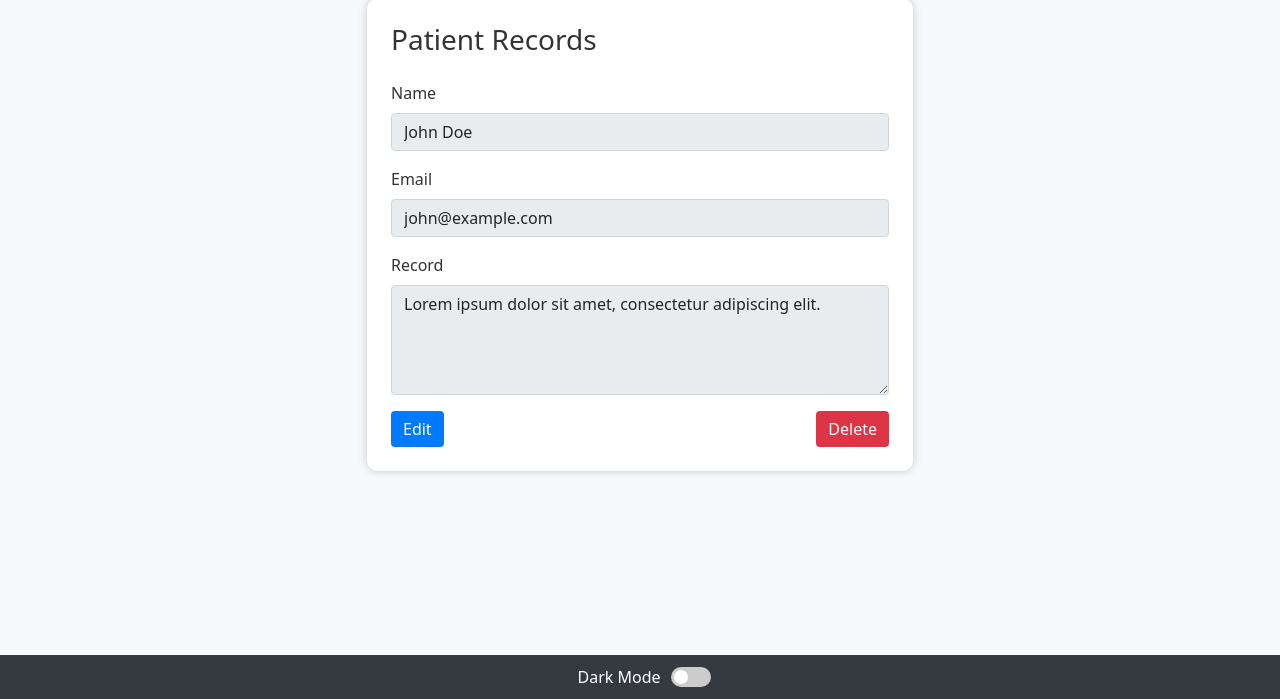
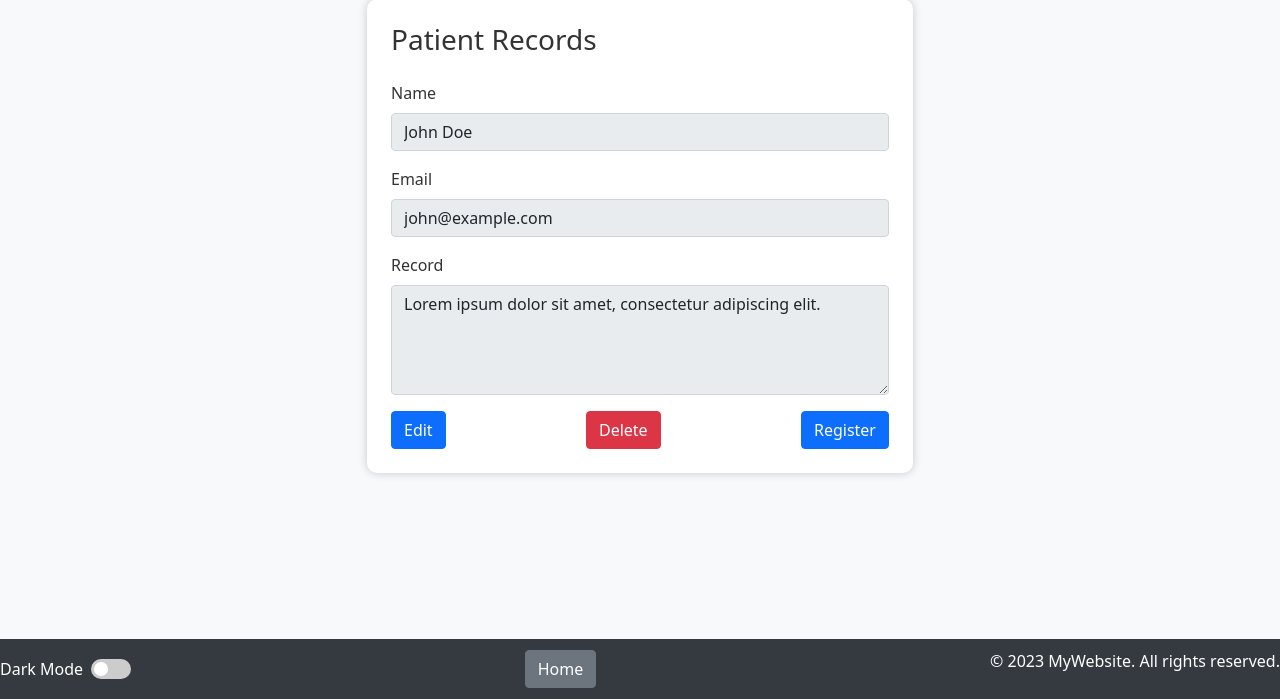
Before and after one commit to MannsWrld/group_proj, a Flask app: page /home in a window 1280 px wide. Shown: the part 101-800 px from the top of the page. Run offline with Flask 3, Linux system fonts and the light colour scheme.

Commit message:
add_hospital button added

```diff
--- a/flask_app/templates/home.html
+++ b/flask_app/templates/home.html
@@ -32,26 +32,8 @@
             bottom: 0;
             width: 100%;
             display: flex;
-            justify-content: center;
+            justify-content: space-between;
             align-items: center;
-        }
-
-        .btn-primary {
-            background-color: #007bff;
-            border: none;
-        }
-
-        .btn-primary:hover {
-            background-color: #0056b3;
-        }
-
-        .btn-danger {
-            background-color: #dc3545;
-            border: none;
-        }
-
-        .btn-danger:hover {
-            background-color: #c82333;
         }
 
         .dark-mode-switch {
@@ -61,7 +43,7 @@
         }
 
         .switch-label {
-            margin-left: 8px;
+            margin-right: 8px;
         }
 
         .switch {
@@ -69,7 +51,6 @@
             display: inline-block;
             width: 40px;
             height: 20px;
-            margin-left: 10px;
         }
 
         .slider {
@@ -130,6 +111,7 @@
                     <div class="d-flex justify-content-between">
                         <button type="button" class="btn btn-primary">Edit</button>
                         <button type="button" class="btn btn-danger">Delete</button>
+                        <button type="submit" class="btn btn-primary btn-block" action="/add_hospital">Register</button>
                     </div>
                 </div>
             </div>
@@ -144,6 +126,8 @@
                 <span class="slider"></span>
             </label>
         </div>
+        <a href="/home" class="btn btn-secondary">Home</a>
+        <p>&copy; 2023 MyWebsite. All rights reserved.</p>
     </div>
 
     <script src="https://cdn.jsdelivr.net/npm/bootstrap@5.0.0/dist/js/bootstrap.bundle.min.js"></script>
```
